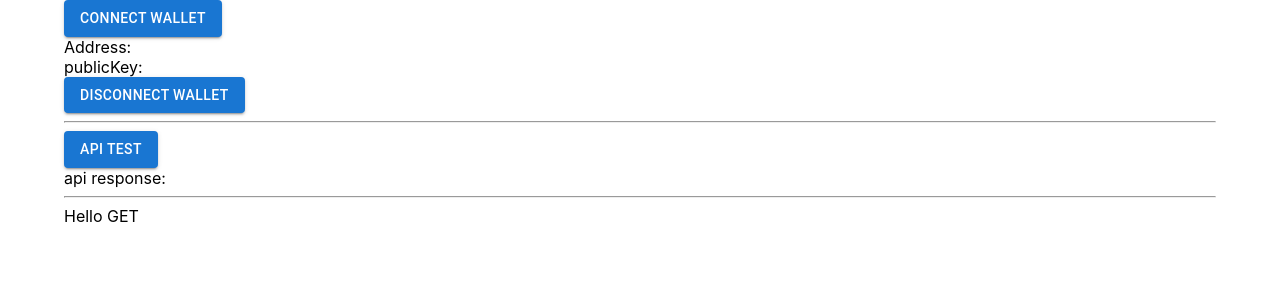
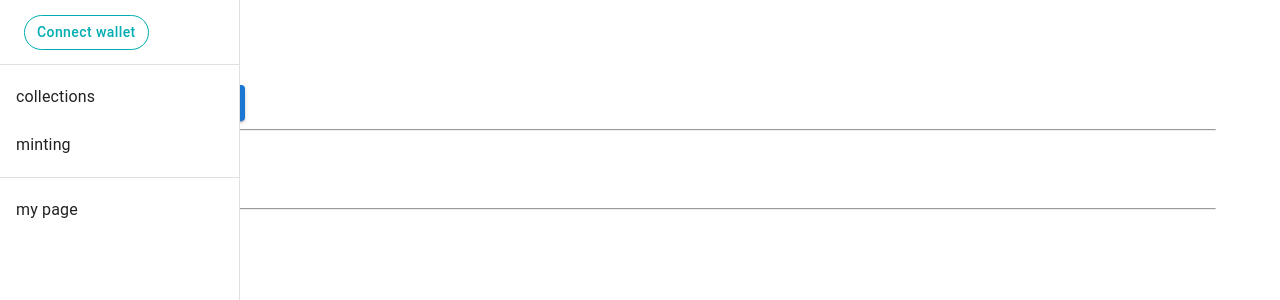
Before and after one commit to codestates/BTAdAppProject-07, a Next.js app in the folder nextjs/moveshop/: page /wallet in a window 1280 px wide. Shown: the top 300 px of the page. Built offline with nearby package versions, Linux system fonts and the light colour scheme.

Commit message:
#7 네비게이션 추가, 메인 페이지 추가

```diff
--- /dev/null
+++ b/nextjs/moveshop/components/layout.tsx
@@ -0,0 +1,12 @@
+import Navbar from "./navbar";
+
+
+export default function Layout({ children }) {
+    return (
+        <>
+            <Navbar/>
+            <main>{children}</main>
+
+        </>
+    )
+}
--- /dev/null
+++ b/nextjs/moveshop/components/navbar.tsx
@@ -0,0 +1,108 @@
+import {
+    Box,
+    Button,
+    Divider,
+    Drawer,
+    List,
+    ListItem,
+    ListItemButton,
+    ListItemText,
+    styled,
+    Toolbar
+} from "@mui/material";
+import CssBaseline from "@mui/material/CssBaseline";
+
+const drawerWidth = 240;
+
+export default function Navbar() {
+    const BootstrapButton = styled(Button)({
+        boxShadow: 'none',
+        textTransform: 'none',
+        padding: '6px 12px',
+        border: '1px solid',
+        borderRadius: '100px',
+        lineHeight: 1.5,
+        borderColor: '#00adb2',
+        backgroundColor: 'transparent',
+        color: '#00adb2',
+        '&:hover': {
+            borderColor: '#0062cc',
+            boxShadow: 'none',
+        },
+        '&:active': {
+            boxShadow: 'none',
+            borderColor: '#005cbf',
+        },
+        '&:focus': {
+            boxShadow: '0 0 0 0.2rem rgba(0,123,255,.5)',
+        },
+    })
+
+
+    // api에서 메뉴 받아오기
+    const menu = {
+        'default': [
+            {
+                id: 1,
+                auth: false,
+                text: 'collections',
+            },
+            {
+                id: 2,
+                auth: false,
+                text: 'minting',
+            }
+        ],
+        'personal': [
+            {
+                id: 3,
+                auth: true,
+                text: 'my page',
+            }
+        ],
+    }
+
+    return (
+        <>
+            <Box sx={{ display: 'flex' }}>
+                <CssBaseline />
+                <Drawer
+                    sx={{
+                        width: drawerWidth,
+                        flexShrink: 0,
+                        '& .MuiDrawer-paper': {
+                            width: drawerWidth,
+                            boxSizing: 'border-box',
+                        },
+                    }}
+                    variant="permanent"
+                    anchor="left"
+                >
+                    <Toolbar>
+                        <BootstrapButton variant="contained">Connect wallet</BootstrapButton>
+                    </Toolbar>
+                    <Divider />
+                    <List>
+                        {menu.default.map(menu => (
+                            <ListItem key={menu.id} disablePadding>
+                                <ListItemButton>
+                                    <ListItemText primary={menu.text} />
+                                </ListItemButton>
+                            </ListItem>
+                        ))}
+                    </List>
+                    <Divider />
+                    <List>
+                        {menu.personal.map( menu => (
+                            <ListItem key={menu.id} disablePadding>
+                                <ListItemButton>
+                                    <ListItemText primary={menu.text} />
+                                </ListItemButton>
+                            </ListItem>
+                        ))}
+                    </List>
+                </Drawer>
+            </Box>
+        </>
+    )
+}
--- /dev/null
+++ b/nextjs/moveshop/interface/props/itemListProps.ts
@@ -0,0 +1,5 @@
+import {ItemProps} from "./itemProps";
+
+export interface ItemListProps {
+    list?: Array<ItemProps>
+}
--- /dev/null
+++ b/nextjs/moveshop/interface/props/itemProps.ts
@@ -0,0 +1,4 @@
+export interface ItemProps {
+    value: number;
+    title: string;
+}
--- a/nextjs/moveshop/package.json
+++ b/nextjs/moveshop/package.json
@@ -18,7 +18,9 @@
     "next": "12.3.1",
     "react": "18.2.0",
     "react-dom": "18.2.0",
-    "styled-components": "^5.3.6"
+    "styled-components": "^5.3.6",
+    "@emotion/react": "^11.10.4",
+    "@emotion/styled": "^11.10.4"
   },
   "devDependencies": {
     "@types/node": "18.11.5",
--- a/nextjs/moveshop/pages/_app.tsx
+++ b/nextjs/moveshop/pages/_app.tsx
@@ -1,8 +1,17 @@
 import '../styles/globals.css'
 import type { AppProps } from 'next/app'
+import CssBaseline from "@mui/material/CssBaseline";
+import Layout from "../components/layout";
 
 function MyApp({ Component, pageProps }: AppProps) {
-  return <Component {...pageProps} />
+  return (
+      <>
+        <CssBaseline/>
+          <Layout>
+              <Component {...pageProps} />
+          </Layout>
+      </>
+  )
 }
 
 export default MyApp
--- a/nextjs/moveshop/styles/globals.css
+++ b/nextjs/moveshop/styles/globals.css
@@ -19,8 +19,4 @@ a {
   html {
     color-scheme: dark;
   }
-  body {
-    color: white;
-    background: black;
-  }
 }
--- a/nextjs/moveshop/tsconfig.json
+++ b/nextjs/moveshop/tsconfig.json
@@ -4,7 +4,7 @@
     "lib": ["dom", "dom.iterable", "esnext"],
     "allowJs": true,
     "skipLibCheck": true,
-    "strict": true,
+    "strict": false,
     "forceConsistentCasingInFileNames": true,
     "noEmit": true,
     "esModuleInterop": true,
```
Also changed, not shown: nextjs/moveshop/components/item.tsx (added, +35 -0 lines), nextjs/moveshop/components/itemList.tsx (added, +20 -0 lines), nextjs/moveshop/pages/index.tsx (+24 -52 lines), nextjs/moveshop/styles/Home.module.css (+2 -125 lines), 1 other file (tests, documents, lock files or other folders).
